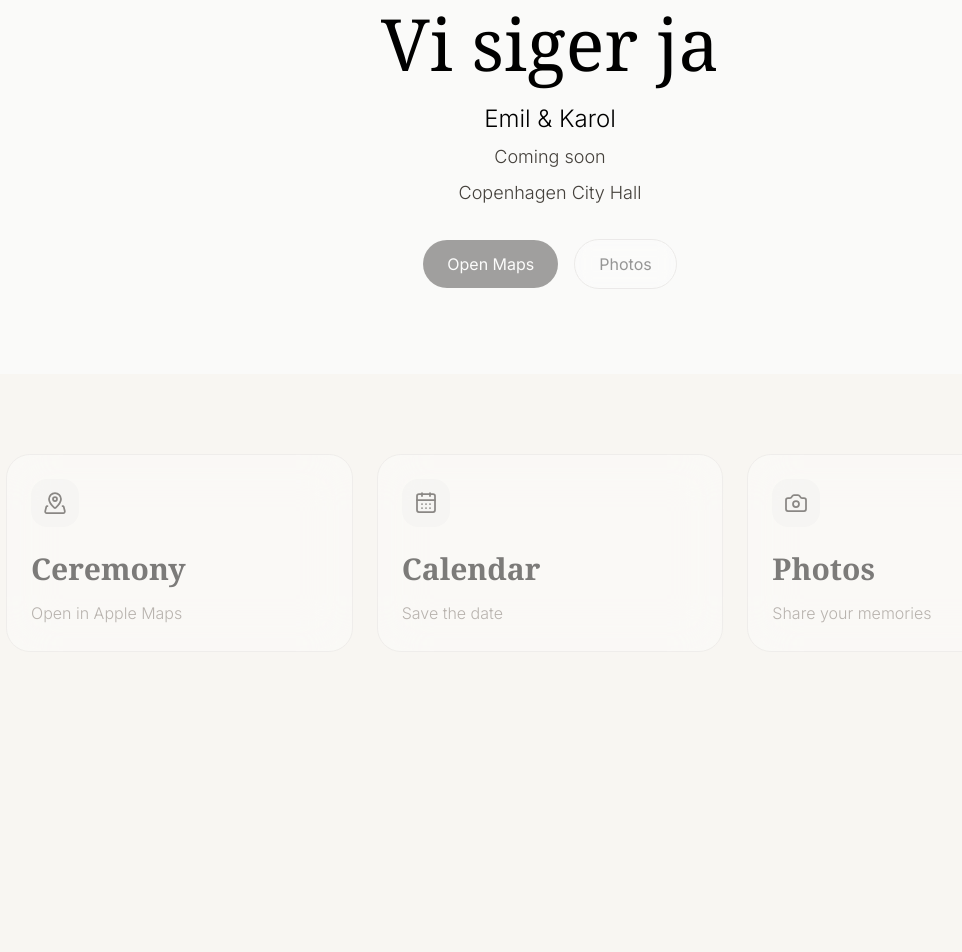
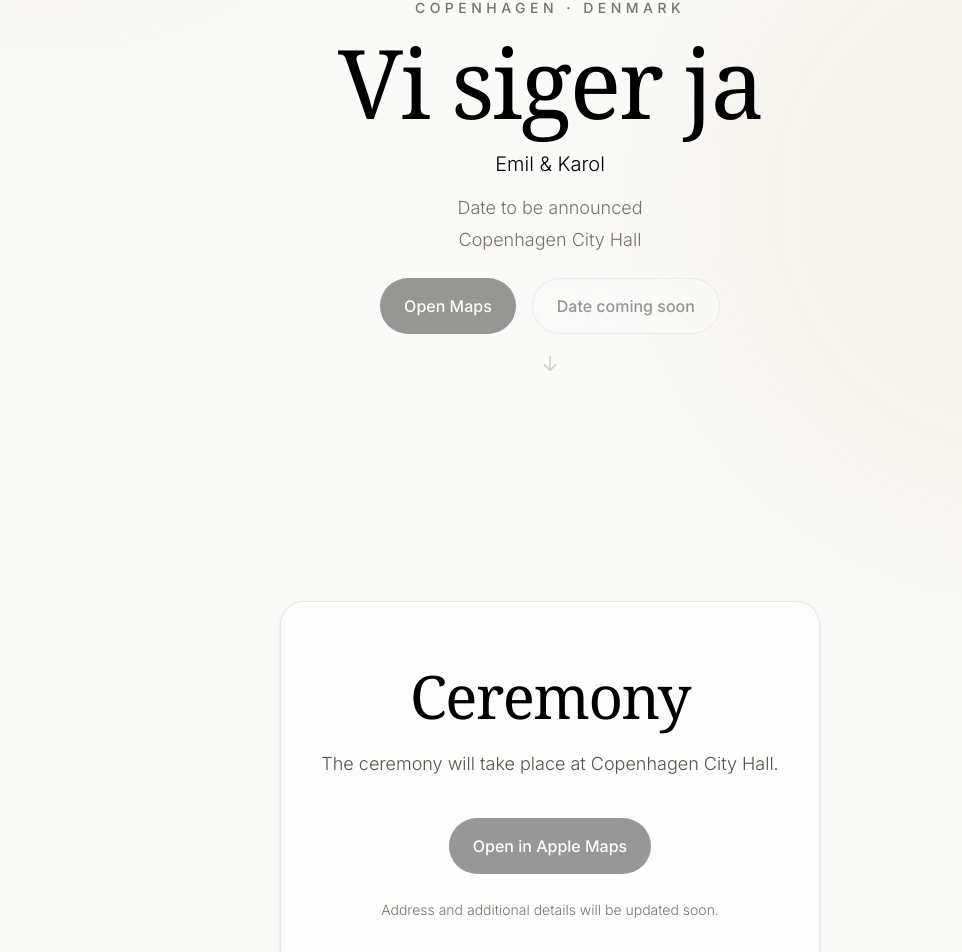
Before and after one commit to emilkacprzak/visigerja, a React (Vite) app: page / in a window 1280 px wide. Shown: the part 474-1426 px from the top of the page, without its empty margins (90-1052 px from the left). Before the commit the page ends 1206 px from the top, so only its background shows below. Built offline with nearby package versions, Linux system fonts and the light colour scheme.

Commit message:
feat(calendar): add downloadable calendar button

```diff
--- a/src/App.tsx
+++ b/src/App.tsx
@@ -1,5 +1,14 @@
 import Home from "./pages/Home";
 
 export default function App() {
-  return <Home />;
+  return (
+    <main className="relative min-h-svh overflow-hidden bg-stone-50">
+      <div className="pointer-events-none fixed -left-48 -top-48 h-[42rem] w-[42rem] rounded-full bg-[#d8c3a5]/[0.08] blur-3xl" />
+      <div className="pointer-events-none fixed -bottom-56 -right-48 h-[44rem] w-[44rem] rounded-full bg-[#b9975b]/[0.07] blur-3xl" />
+
+      <div className="relative z-10">
+        <Home />
+      </div>
+    </main>
+  );
 }
--- a/src/components/Cards/InfoCard.tsx
+++ b/src/components/Cards/InfoCard.tsx
@@ -23,7 +23,7 @@ export default function InfoCard({
 
   const content = (
     <>
-      <div className="mb-6 flex h-12 w-12 items-center justify-center rounded-2xl bg-stone-100 text-stone-900">
+      <div className="mb-5 flex h-12 w-12 items-center justify-center rounded-2xl bg-stone-100 text-stone-900">
         {icon}
       </div>
 
--- a/src/components/Cards/InfoCards.tsx
+++ b/src/components/Cards/InfoCards.tsx
@@ -13,7 +13,7 @@ export default function InfoCards() {
         <InfoCard
           title={content.cards.ceremony.title}
           description={content.cards.ceremony.description}
-          icon={<MapPinned size={24} strokeWidth={1.75} />}
+          icon={<MapPinned className="text-stone-700" size={28} strokeWidth={1.75} />}
           href={wedding.ceremony.mapsUrl || undefined}
           disabled={!wedding.ceremony.mapsUrl}
         />
@@ -21,7 +21,7 @@ export default function InfoCards() {
         <InfoCard
           title={content.cards.calendar.title}
           description={content.cards.calendar.description}
-          icon={<CalendarDays size={24} strokeWidth={1.75} />}
+          icon={<CalendarDays className="text-stone-700" size={28} strokeWidth={1.75} />}
           href={wedding.links.calendar || undefined}
           disabled={!wedding.links.calendar}
         />
@@ -29,7 +29,7 @@ export default function InfoCards() {
         <InfoCard
           title={content.cards.photos.title}
           description={content.cards.photos.description}
-          icon={<Camera size={24} strokeWidth={1.75} />}
+          icon={<Camera className="text-stone-700" size={28} strokeWidth={1.75} />}
           href={photosUrl || undefined}
           disabled={!photosUrl}
         />
--- a/src/components/Hero/Bears.tsx
+++ b/src/components/Hero/Bears.tsx
@@ -1,7 +1,7 @@
 export default function Bears() {
   return (
     <svg
-      className="h-auto w-[115%] max-w-[414px]"
+      className="h-auto w-[145%] max-w-[570px] drop-shadow-sm"
       viewBox="0 0 360 300"
       fill="none"
       xmlns="http://www.w3.org/2000/svg"
@@ -13,32 +13,17 @@ export default function Bears() {
       <style>
         {`
           .bear-breathe {
-            animation: bear-breathe 4.8s ease-in-out infinite;
+            animation: bear-breathe 4s ease-in-out infinite;
             transform-box: fill-box;
             transform-origin: center bottom;
           }
 
-          .heart-float {
-            animation: heart-float 4.8s ease-in-out infinite;
-            transform-box: fill-box;
-            transform-origin: center;
-          }
-
           @keyframes bear-breathe {
             0%, 100% {
-              transform: scale(1) translateY(0);
+              transform: scale(1);
             }
             50% {
-              transform: scale(1.012) translateY(-1px);
-            }
-          }
-
-          @keyframes heart-float {
-            0%, 100% {
-              transform: translateY(0) scale(1);
-            }
-            50% {
-              transform: translateY(-2px) scale(1.035);
+              transform: scale(1.015);
             }
           }
         `}
@@ -185,7 +170,6 @@ export default function Bears() {
       </g>
 
       <path
-        className="heart-float"
         d="M172.83 116.39C176.04 111.43 183.81 113.78 183.81 119.68C183.81 113.78 191.58 111.43 194.79 116.39C197.1 119.97 196.05 124.77 192.43 127.02L183.81 132.37L175.19 127.02C171.57 124.77 170.52 119.97 172.83 116.39Z"
         fill="#B9975B"
       />
--- a/src/components/Hero/Hero.tsx
+++ b/src/components/Hero/Hero.tsx
@@ -1,35 +1,60 @@
+import { useEffect, useState } from "react";
 import Bears from "./Bears";
 import Button from "../Shared/Button";
+import CalendarButton from "../Shared/CalendarButton";
 import Section from "../Shared/Section";
 import Heading from "../ui/Heading";
 import { wedding } from "../../data/wedding";
 
 export default function Hero() {
-  const ceremonyDate = wedding.ceremony.date || "Coming soon";
+  const [hasScrolled, setHasScrolled] = useState(false);
+  const [showScrollIndicator, setShowScrollIndicator] = useState(false);
+  const ceremonyDate = wedding.ceremony.date || "Date to be announced";
   const coupleNames = `${wedding.couple.partner1} & ${wedding.couple.partner2}`;
+
+  useEffect(() => {
+    const revealIndicator = window.setTimeout(() => {
+      setShowScrollIndicator(true);
+    }, 1000);
+
+    const handleScroll = () => {
+      setHasScrolled(window.scrollY > 12);
+    };
+
+    handleScroll();
+    window.addEventListener("scroll", handleScroll, { passive: true });
+
+    return () => {
+      window.clearTimeout(revealIndicator);
+      window.removeEventListener("scroll", handleScroll);
+    };
+  }, []);
 
   return (
     <section
-      className="min-h-screen bg-stone-50 px-6 py-6 text-black sm:px-8 lg:px-12"
+      className="relative flex min-h-svh items-center py-3 text-black sm:py-4"
       aria-labelledby="hero-heading"
     >
       <Section>
-        <div className="mx-auto flex min-h-svh max-w-6xl flex-col items-center justify-center text-center">
-          <div className="flex aspect-square w-full max-w-xs items-center justify-center rounded-3xl border border-stone-200 bg-white/40 text-7xl shadow-2xl shadow-stone-300/40 backdrop-blur-xl sm:text-8xl">
+        <div className="mx-auto flex max-w-6xl flex-col items-center justify-center text-center">
+          <div className="flex aspect-square w-full max-w-80 items-center justify-center text-7xl sm:max-w-md sm:text-8xl">
             <Bears />
           </div>
 
-          <div className="mt-10">
+          <div className="mt-8">
             <Heading title="Vi siger ja" subtitle="COPENHAGEN · DENMARK" />
           </div>
 
-          <div className="mt-6 space-y-2 text-base font-light text-stone-700 sm:text-lg">
-            <p className="text-xl text-black sm:text-2xl">{coupleNames}</p>
-            <p>{ceremonyDate}</p>
-            <p>{wedding.ceremony.venue}</p>
+          <div className="mt-5 text-sm font-light text-stone-500 sm:text-lg">
+            <p className="text-base text-black sm:text-xl">{coupleNames}</p>
+
+            <div className="mt-4 space-y-1">
+              <p>{ceremonyDate}</p>
+              <p>{wedding.ceremony.venue}</p>
+            </div>
           </div>
 
-          <div className="mt-8 flex flex-wrap items-center justify-center gap-4">
+          <div className="mt-5 flex w-full max-w-xs flex-col items-center justify-center gap-3 sm:mt-6 sm:max-w-none sm:flex-row sm:flex-wrap sm:gap-4">
             <Button
               variant="primary"
               href={wedding.ceremony.mapsUrl || undefined}
@@ -38,13 +63,16 @@ export default function Hero() {
               Open Maps
             </Button>
 
-            <Button
-              variant="secondary"
-              href={wedding.photos.galleryUrl || undefined}
-              disabled={!wedding.photos.galleryUrl}
-            >
-              Photos
-            </Button>
+            <CalendarButton />
+          </div>
+
+          <div
+            className={`mt-4 text-xl font-light text-stone-400 transition-opacity duration-700 motion-safe:animate-pulse ${
+              showScrollIndicator && !hasScrolled ? "opacity-70" : "opacity-0"
+            }`}
+            aria-hidden="true"
+          >
+            ↓
           </div>
         </div>
       </Section>
--- /dev/null
+++ b/src/components/Intro.tsx
@@ -0,0 +1,36 @@
+import { useEffect, useState } from "react";
+import Hero from "./Hero/Hero";
+
+type IntroPhase = "hidden" | "visible" | "done";
+
+export default function Intro() {
+  const [phase, setPhase] = useState<IntroPhase>("hidden");
+
+  useEffect(() => {
+    const fadeIn = window.setTimeout(() => setPhase("visible"), 50);
+    const fadeOut = window.setTimeout(() => setPhase("hidden"), 1550);
+    const reveal = window.setTimeout(() => setPhase("done"), 2250);
+
+    return () => {
+      window.clearTimeout(fadeIn);
+      window.clearTimeout(fadeOut);
+      window.clearTimeout(reveal);
+    };
+  }, []);
+
+  if (phase === "done") {
+    return <Hero />;
+  }
+
+  return (
+    <section className="flex min-h-svh items-center justify-center text-black">
+      <h1
+        className={`font-serif text-6xl font-medium leading-none tracking-tight transition-opacity duration-700 sm:text-7xl md:text-8xl ${
+          phase === "visible" ? "opacity-100" : "opacity-0"
+        }`}
+      >
+        Vi siger ja
+      </h1>
+    </section>
+  );
+}
--- a/src/components/Shared/Button.tsx
+++ b/src/components/Shared/Button.tsx
@@ -4,6 +4,7 @@ interface ButtonProps {
   children: ReactNode;
   href?: string;
   disabled?: boolean;
+  onClick?: () => void;
   variant?: "primary" | "secondary";
 }
 
@@ -11,14 +12,15 @@ export default function Button({
   children,
   href,
   disabled = false,
+  onClick,
   variant = "primary",
 }: ButtonProps) {
   const baseClass =
-    "rounded-full px-6 py-3 transition-all duration-300 disabled:opacity-40";
+    "inline-flex h-14 w-full max-w-xs items-center justify-center rounded-full px-6 font-medium transition-all duration-200 hover:scale-[1.02] disabled:opacity-40 sm:w-auto sm:max-w-none";
   const disabledClass = disabled ? " opacity-40 pointer-events-none" : "";
   const variantClass =
     variant === "primary"
-      ? " bg-stone-900 text-white hover:bg-stone-800"
+      ? " bg-black text-white hover:bg-stone-800"
       : " border border-stone-300 bg-white/70 backdrop-blur hover:bg-white";
   const className = `${baseClass}${variantClass}${disabledClass}`;
 
@@ -31,7 +33,12 @@ export default function Button({
   }
 
   return (
-    <button type="button" disabled={disabled} className={className}>
+    <button
+      type="button"
+      disabled={disabled}
+      onClick={onClick}
+      className={className}
+    >
       {children}
     </button>
   );
--- /dev/null
+++ b/src/components/Shared/CalendarButton.tsx
@@ -0,0 +1,86 @@
+import { wedding } from "../../data/wedding";
+import Button from "./Button";
+
+function escapeIcsText(value: string) {
+  return value
+    .replace(/\\/g, "\\\\")
+    .replace(/;/g, "\\;")
+    .replace(/,/g, "\\,")
+    .replace(/\n/g, "\\n");
+}
+
+function formatDate(value: Date) {
+  const year = value.getFullYear();
+  const month = String(value.getMonth() + 1).padStart(2, "0");
+  const day = String(value.getDate()).padStart(2, "0");
+
+  return `${year}${month}${day}`;
+}
+
+function formatDateTime(value: Date) {
+  const hours = String(value.getHours()).padStart(2, "0");
+  const minutes = String(value.getMinutes()).padStart(2, "0");
+
+  return `${formatDate(value)}T${hours}${minutes}00`;
+}
+
+function createCalendarFile() {
+  const dateValue = wedding.ceremony.date;
+  const timeValue = wedding.ceremony.time;
+  const date = new Date(`${dateValue}${timeValue ? ` ${timeValue}` : ""}`);
+  const endDate = new Date(date);
+  const title = `${wedding.couple.partner1} & ${wedding.couple.partner2} Wedding Ceremony`;
+  const location = [wedding.ceremony.venue, wedding.ceremony.address]
+    .filter(Boolean)
+    .join(", ");
+
+  if (timeValue) {
+    endDate.setHours(endDate.getHours() + 1);
+  } else {
+    endDate.setDate(endDate.getDate() + 1);
+  }
+
+  return [
+    "BEGIN:VCALENDAR",
+    "VERSION:2.0",
+    "PRODID:-//Visigerja//Wedding//EN",
+    "BEGIN:VEVENT",
+    `UID:${Date.now()}@visigerja`,
+    `SUMMARY:${escapeIcsText(title)}`,
+    timeValue
+      ? `DTSTART:${formatDateTime(date)}`
+      : `DTSTART;VALUE=DATE:${formatDate(date)}`,
+    timeValue
+      ? `DTEND:${formatDateTime(endDate)}`
+      : `DTEND;VALUE=DATE:${formatDate(endDate)}`,
+    `LOCATION:${escapeIcsText(location)}`,
+    "END:VEVENT",
+    "END:VCALENDAR",
+  ].join("\r\n");
+}
+
+export default function CalendarButton() {
+  const hasDate = Boolean(wedding.ceremony.date);
+
+  const handleDownload = () => {
+    if (!hasDate) {
+      return;
+    }
+
+    const calendar = createCalendarFile();
+    const blob = new Blob([calendar], { type: "text/calendar;charset=utf-8" });
+    const url = URL.createObjectURL(blob);
+    const link = document.createElement("a");
+
+    link.href = url;
+    link.download = "emil-karol-wedding.ics";
+    link.click();
+    URL.revokeObjectURL(url);
+  };
+
+  return (
+    <Button variant="secondary" disabled={!hasDate} onClick={handleDownload}>
+      {hasDate ? "Add to Calendar" : "Date coming soon"}
+    </Button>
+  );
+}
--- /dev/null
+++ b/src/components/ceremony/Ceremony.tsx
@@ -0,0 +1,38 @@
+import Container from "../ui/Container";
+import Button from "../Shared/Button";
+import Section from "../Shared/Section";
+import { wedding } from "../../data/wedding";
+
+export default function Ceremony() {
+  return (
+    <Section>
+      <Container>
+        <div className="flex min-h-svh items-center justify-center py-20 text-center">
+          <div className="mx-auto max-w-2xl rounded-3xl border border-stone-200 bg-white/60 px-6 py-12 shadow-sm backdrop-blur-xl sm:px-10 sm:py-16">
+            <h2 className="font-serif text-5xl font-medium leading-none tracking-tight text-black sm:text-6xl">
+              Ceremony
+            </h2>
+
+            <p className="mx-auto mt-6 max-w-xl text-base font-light leading-7 text-stone-600 sm:text-lg">
+              The ceremony will take place at Copenhagen City Hall.
+            </p>
+
+            <div className="mx-auto mt-10 max-w-xs">
+              <Button
+                variant="primary"
+                href={wedding.ceremony.mapsUrl || undefined}
+                disabled={!wedding.ceremony.mapsUrl}
+              >
+                Open in Apple Maps
+              </Button>
+            </div>
+
+            <p className="mx-auto mt-6 max-w-md text-sm font-light leading-6 text-stone-500">
+              Address and additional details will be updated soon.
+            </p>
+          </div>
+        </div>
+      </Container>
+    </Section>
+  );
+}
--- a/src/components/ui/Heading.tsx
+++ b/src/components/ui/Heading.tsx
@@ -12,7 +12,7 @@ export default function Heading({ title, subtitle }: HeadingProps) {
         </p>
       )}
 
-      <h2 className="mt-4 font-serif text-5xl font-medium leading-none tracking-normal text-black sm:text-6xl md:text-7xl">
+      <h2 className="mt-4 font-serif text-6xl font-medium leading-none tracking-tight text-black sm:text-7xl md:text-8xl">
         {title}
       </h2>
     </div>
--- a/src/index.css
+++ b/src/index.css
@@ -3,7 +3,7 @@
 @import "tailwindcss";
 
 :root {
-  --background: #f8f6f2;
+  --background: #fafaf9;
   --foreground: #222222;
   --gold: #b08d57;
   --card: rgba(255, 255, 255, 0.55);
--- a/src/pages/Home.tsx
+++ b/src/pages/Home.tsx
@@ -1,11 +1,11 @@
-import InfoCards from "../components/Cards/InfoCards";
-import Hero from "../components/Hero/Hero";
+import Ceremony from "../components/ceremony/Ceremony";
+import Intro from "../components/Intro";
 
 export default function Home() {
   return (
     <>
-      <Hero />
-      <InfoCards />
+      <Intro />
+      <Ceremony />
     </>
   );
 }
```
